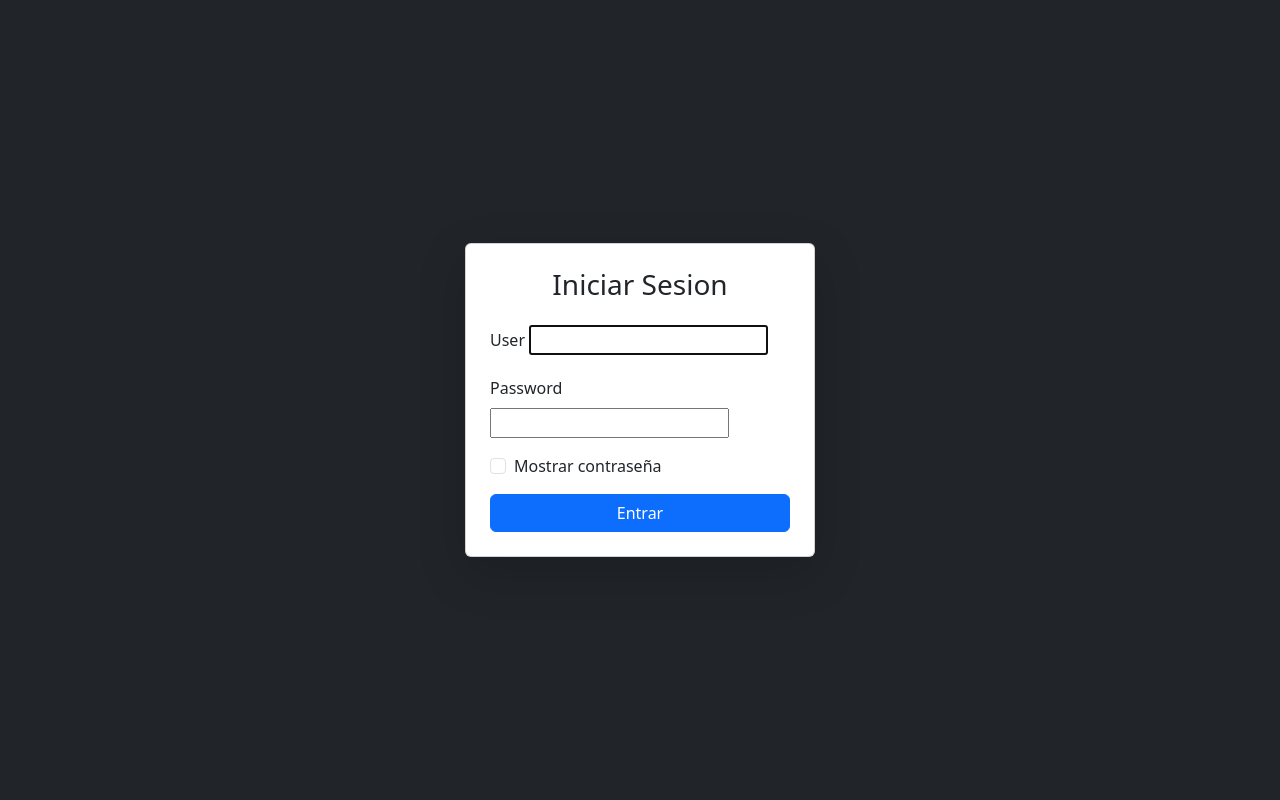
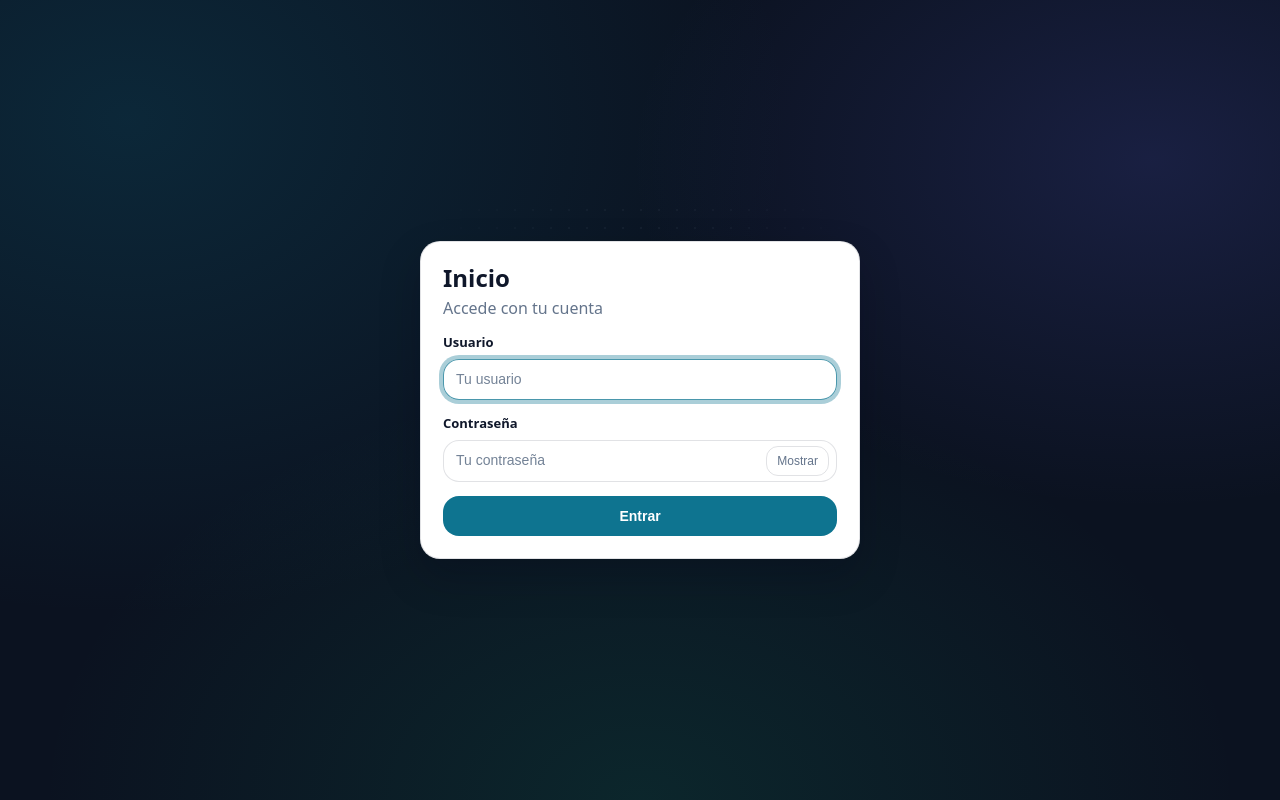
Before and after one commit to sistemaszaha-lab/PaginaBC, a Django app: page /login/ in a window 1280 px wide. Run offline with Django 5.2, Linux system fonts and the light colour scheme.

Commit message:
New Version

```diff
--- /dev/null
+++ b/solicitudes/static/css/auth.css
@@ -0,0 +1,345 @@
+:root {
+  --auth-bg: #0b1220;
+  --auth-card: #ffffff;
+  --auth-fg: #0f172a;
+  --auth-muted: #64748b;
+  --auth-border: rgba(15, 23, 42, 0.12);
+  --auth-ring: rgba(14, 116, 144, 0.35);
+  --auth-primary: #0e7490;
+  --auth-primary-fg: #ffffff;
+  --auth-danger: #dc2626;
+  --auth-shadow: 0 18px 40px rgba(2, 6, 23, 0.22);
+
+  --auth-radius-lg: 16px;
+  --auth-radius-xl: 20px;
+  --auth-font: ui-sans-serif, system-ui, -apple-system, Segoe UI, Roboto, Helvetica,
+    Arial, "Apple Color Emoji", "Segoe UI Emoji";
+}
+
+@media (prefers-color-scheme: dark) {
+  :root {
+    --auth-card: rgba(2, 6, 23, 0.86);
+    --auth-fg: #e2e8f0;
+    --auth-muted: rgba(226, 232, 240, 0.65);
+    --auth-border: rgba(226, 232, 240, 0.12);
+    --auth-ring: rgba(56, 189, 248, 0.35);
+    --auth-shadow: 0 18px 50px rgba(0, 0, 0, 0.55);
+  }
+}
+
+*,
+*::before,
+*::after {
+  box-sizing: border-box;
+}
+
+html,
+body {
+  height: 100%;
+}
+
+body.auth {
+  margin: 0;
+  font-family: var(--auth-font);
+  color: var(--auth-fg);
+  background: radial-gradient(1200px 900px at 10% 15%, rgba(14, 116, 144, 0.22), transparent 55%),
+    radial-gradient(900px 600px at 90% 20%, rgba(99, 102, 241, 0.16), transparent 58%),
+    radial-gradient(1000px 700px at 50% 100%, rgba(16, 185, 129, 0.12), transparent 60%),
+    var(--auth-bg);
+  display: grid;
+  place-items: center;
+  padding: 24px;
+}
+
+.auth-shell {
+  width: 100%;
+  max-width: 440px;
+  position: relative;
+}
+
+.auth-bg {
+  position: absolute;
+  inset: -40px;
+  z-index: -1;
+  background-image: radial-gradient(
+      rgba(148, 163, 184, 0.14) 1px,
+      transparent 1px
+    );
+  background-size: 18px 18px;
+  mask-image: radial-gradient(circle at 50% 30%, black 0%, transparent 62%);
+  opacity: 0.8;
+  pointer-events: none;
+}
+
+.auth-card {
+  width: 100%;
+  border-radius: var(--auth-radius-xl);
+  border: 1px solid var(--auth-border);
+  background: var(--auth-card);
+  box-shadow: var(--auth-shadow);
+  overflow: hidden;
+}
+
+.auth-card__header {
+  padding: 22px 22px 14px;
+}
+
+.auth-card__content {
+  padding: 0 22px 22px;
+}
+
+.auth-brand {
+  display: flex;
+  align-items: flex-start;
+  gap: 8px;
+}
+
+.auth-brand__title {
+  font-size: 1.5rem; /* text-xl, visible y destacado */
+  font-weight: 700;
+  line-height: 1.2;
+  color: var(--auth-fg);
+}
+
+.auth-brand__subtitle {
+  font-size: 1rem; /* text-lg, claro y legible */
+  color: var(--auth-muted);
+  margin-top: 4px;
+}
+
+.auth-alert {
+  border-radius: var(--auth-radius-lg);
+  border: 1px solid rgba(220, 38, 38, 0.22);
+  background: rgba(220, 38, 38, 0.08);
+  color: var(--auth-fg);
+  padding: 12px 12px;
+  font-size: 14px;
+  margin-bottom: 14px;
+}
+
+.auth-alert ul {
+  margin: 0;
+  padding-left: 18px;
+}
+
+.auth-form {
+  display: grid;
+  gap: 14px;
+}
+
+.auth-field {
+  display: grid;
+  gap: 8px;
+}
+
+.auth-label {
+  font-size: 13px;
+  font-weight: 600;
+  color: var(--auth-fg);
+}
+
+.auth-inputwrap {
+  position: relative;
+}
+
+.auth-input {
+  width: 100%;
+  border-radius: var(--auth-radius-lg);
+  border: 1px solid var(--auth-border);
+  background: rgba(255, 255, 255, 0.85);
+  color: var(--auth-fg);
+  padding: 11px 12px;
+  font-size: 14px;
+  line-height: 1.25;
+  outline: none;
+  transition: box-shadow 140ms ease, border-color 140ms ease, background 140ms ease;
+}
+
+@media (prefers-color-scheme: dark) {
+  .auth-input {
+    background: rgba(2, 6, 23, 0.45);
+  }
+}
+
+.auth-input::placeholder {
+  color: rgba(100, 116, 139, 0.9);
+}
+
+.auth-input:focus {
+  border-color: rgba(14, 116, 144, 0.75);
+  box-shadow: 0 0 0 4px var(--auth-ring);
+}
+
+.auth-input--withbutton {
+  padding-right: 92px;
+}
+
+.auth-input--error {
+  border-color: rgba(220, 38, 38, 0.55);
+}
+
+.auth-input--error:focus {
+  box-shadow: 0 0 0 4px rgba(220, 38, 38, 0.18);
+}
+
+.auth-ghostbtn {
+  position: absolute;
+  top: 50%;
+  right: 8px;
+  transform: translateY(-50%);
+  border: 1px solid var(--auth-border);
+  background: transparent;
+  color: var(--auth-muted);
+  border-radius: 12px;
+  padding: 7px 10px;
+  font-size: 12px;
+  cursor: pointer;
+  transition: background 140ms ease, color 140ms ease, border-color 140ms ease;
+}
+
+.auth-ghostbtn:hover {
+  background: rgba(148, 163, 184, 0.12);
+  color: var(--auth-fg);
+}
+
+.auth-ghostbtn:focus-visible {
+  outline: none;
+  box-shadow: 0 0 0 4px var(--auth-ring);
+}
+
+.auth-row {
+  display: flex;
+  justify-content: flex-end;
+  margin-top: -4px;
+}
+
+.auth-link {
+  font-size: 13px;
+  color: var(--auth-primary);
+  text-decoration: none;
+  font-weight: 600;
+}
+
+.auth-link:hover {
+  text-decoration: underline;
+}
+
+.auth-link--disabled {
+  color: var(--auth-muted);
+  cursor: not-allowed;
+  text-decoration: none;
+}
+
+.auth-btn {
+  border: 1px solid rgba(14, 116, 144, 0.4);
+  background: var(--auth-primary);
+  color: var(--auth-primary-fg);
+  border-radius: var(--auth-radius-lg);
+  padding: 11px 12px;
+  font-size: 14px;
+  font-weight: 650;
+  cursor: pointer;
+  transition: transform 140ms ease, filter 140ms ease, box-shadow 140ms ease;
+}
+
+.auth-btn:hover {
+  filter: brightness(1.04);
+}
+
+.auth-btn:active {
+  transform: translateY(1px);
+}
+
+.auth-btn:focus-visible {
+  outline: none;
+  box-shadow: 0 0 0 4px var(--auth-ring);
+}
+
+.auth-btn--secondary {
+  border-color: var(--auth-border);
+  background: transparent;
+  color: var(--auth-fg);
+  display: inline-flex;
+  align-items: center;
+  justify-content: center;
+  gap: 10px;
+}
+
+.auth-btn--secondary:hover {
+  background: rgba(148, 163, 184, 0.12);
+}
+
+.auth-btn[disabled],
+.auth-btn[aria-disabled="true"] {
+  opacity: 0.6;
+  cursor: not-allowed;
+  transform: none;
+}
+
+.auth-divider {
+  position: relative;
+  display: grid;
+  place-items: center;
+  margin: 8px 0 4px;
+}
+
+.auth-divider::before {
+  content: "";
+  height: 1px;
+  width: 100%;
+  background: var(--auth-border);
+  position: absolute;
+  inset: 50% 0 auto;
+  transform: translateY(-50%);
+}
+
+.auth-divider span {
+  position: relative;
+  background: var(--auth-card);
+  color: var(--auth-muted);
+  padding: 0 10px;
+  font-size: 12px;
+  font-weight: 650;
+  text-transform: uppercase;
+  letter-spacing: 0.08em;
+}
+
+.auth-google {
+  display: inline-flex;
+  width: 18px;
+  height: 18px;
+  align-items: center;
+  justify-content: center;
+  color: var(--auth-muted);
+}
+
+.auth-error {
+  font-size: 12.5px;
+  color: var(--auth-danger);
+}
+
+.auth-error ul {
+  margin: 0;
+  padding-left: 18px;
+}
+
+.auth-footnote {
+  margin: 12px 0 0;
+  text-align: center;
+  font-size: 12px;
+  color: rgba(226, 232, 240, 0.7);
+}
+
+@media (max-width: 480px) {
+  body.auth {
+    padding: 16px;
+  }
+
+  .auth-card__header {
+    padding: 18px 18px 12px;
+  }
+
+  .auth-card__content {
+    padding: 0 18px 18px;
+  }
+}
--- a/templates/login.html
+++ b/templates/login.html
@@ -1,52 +1,102 @@
-<!DOCTYPE html>
-<html>
+<!doctype html>
+<html lang="es">
 <head>
-    <meta charset="UTF-8">
+    {% load static %}
+    <meta charset="utf-8">
     <meta name="viewport" content="width=device-width, initial-scale=1">
-    <title>Iniciar Sesion</title>
-    <link href="https://cdn.jsdelivr.net/npm/bootstrap@5.3.2/dist/css/bootstrap.min.css" rel="stylesheet">
+    <title>Iniciar sesión</title>
+    <link rel="stylesheet" href="{% static 'css/auth.css' %}">
 </head>
 
-<body class="bg-dark d-flex align-items-center justify-content-center" style="height:100vh;">
+<body class="auth">
+<main class="auth-shell">
+    <div class="auth-bg" aria-hidden="true"></div>
 
-<div class="card shadow-lg p-4" style="width: 350px;">
-    <h3 class="text-center mb-4">Iniciar Sesion</h3>
+    <section class="auth-card" aria-label="Inicio de sesión">
+        <header class="auth-card__header">
+            <div class="auth-brand">
+                <div class="auth-brand__text">
+                    <div class="auth-brand__title">Inicio</div>
+                    <div class="auth-brand__subtitle">Accede con tu cuenta</div>
+                </div>
+            </div>
+        </header>
 
-    <form method="post">
-        {% csrf_token %}
+        <div class="auth-card__content">
+            {% if form.non_field_errors %}
+                <div class="auth-alert" role="alert">
+                    {{ form.non_field_errors }}
+                </div>
+            {% elif form.errors %}
+                <div class="auth-alert" role="alert">
+                    Usuario o contraseña incorrectos.
+                </div>
+            {% endif %}
 
-        <div class="mb-3">
-            <label class="form-label">User</label>
-            {{ form.username }}
+            <form method="post" class="auth-form">
+                {% csrf_token %}
+
+                {% with field=form.username field_label="Usuario" autocomplete_value="username" %}
+                    <div class="auth-field">
+                        <label class="auth-label" for="{{ field.id_for_label }}">{{ field_label }}</label>
+                        <input
+                            class="auth-input{% if field.errors %} auth-input--error{% endif %}"
+                            id="{{ field.id_for_label }}"
+                            name="{{ field.html_name }}"
+                            type="text"
+                            autocomplete="{{ autocomplete_value }}"
+                            placeholder="Tu usuario"
+                            value="{{ field.value|default_if_none:'' }}"
+                            autofocus
+                            aria-invalid="{% if field.errors %}true{% else %}false{% endif %}"
+                        >
+                        {% if field.errors %}
+                            <div class="auth-error">{{ field.errors }}</div>
+                        {% endif %}
+                    </div>
+                {% endwith %}
+
+                {% with field=form.password %}
+                    <div class="auth-field">
+                        <label class="auth-label" for="{{ field.id_for_label }}">Contraseña</label>
+                        <div class="auth-inputwrap">
+                            <input
+                                class="auth-input auth-input--withbutton{% if field.errors %} auth-input--error{% endif %}"
+                                id="{{ field.id_for_label }}"
+                                name="{{ field.html_name }}"
+                                type="password"
+                                autocomplete="current-password"
+                                placeholder="Tu contraseña"
+                                aria-invalid="{% if field.errors %}true{% else %}false{% endif %}"
+                            >
+                            <button id="toggleLoginPassword" class="auth-ghostbtn" type="button" aria-label="Mostrar u ocultar contraseña">
+                                Mostrar
+                            </button>
+                        </div>
+                        {% if field.errors %}
+                            <div class="auth-error">{{ field.errors }}</div>
+                        {% endif %}
+                    </div>
+                {% endwith %}
+
+                <button class="auth-btn" type="submit">Entrar</button>
+            </form>
         </div>
-
-        <div class="mb-3">
-            <label class="form-label">Password</label>
-            {{ form.password }}
-        </div>
-
-        <div class="form-check mb-3">
-            <input class="form-check-input" type="checkbox" id="toggleLoginPassword">
-            <label class="form-check-label" for="toggleLoginPassword">Mostrar contraseña</label>
-        </div>
-
-        <button type="submit" class="btn btn-primary w-100">Entrar</button>
-    </form>
-
-    {% if form.errors %}
-        <div class="alert alert-danger mt-3">Usuario o contrasena incorrectos.</div>
-    {% endif %}
-</div>
+    </section>
+</main>
 
 <script>
     const loginPassword = document.getElementById("id_password");
     const toggleLoginPassword = document.getElementById("toggleLoginPassword");
+
     if (loginPassword && toggleLoginPassword) {
-        toggleLoginPassword.addEventListener("change", function () {
-            loginPassword.type = this.checked ? "text" : "password";
+        toggleLoginPassword.addEventListener("click", function () {
+            const showing = loginPassword.type === "text";
+            loginPassword.type = showing ? "password" : "text";
+            toggleLoginPassword.textContent = showing ? "Mostrar" : "Ocultar";
+            toggleLoginPassword.setAttribute("aria-pressed", (!showing).toString());
         });
     }
 </script>
-
 </body>
 </html>
```
Also changed, not shown: clientes/forms.py (+11 -3 lines), solicitudes/forms.py (+5 -5 lines), solicitudes/tests.py (+59 -0 lines), solicitudes/views.py (+8 -13 lines), templates/base.html (line endings or trailing spaces), templates/logout.html (line endings or trailing spaces).
